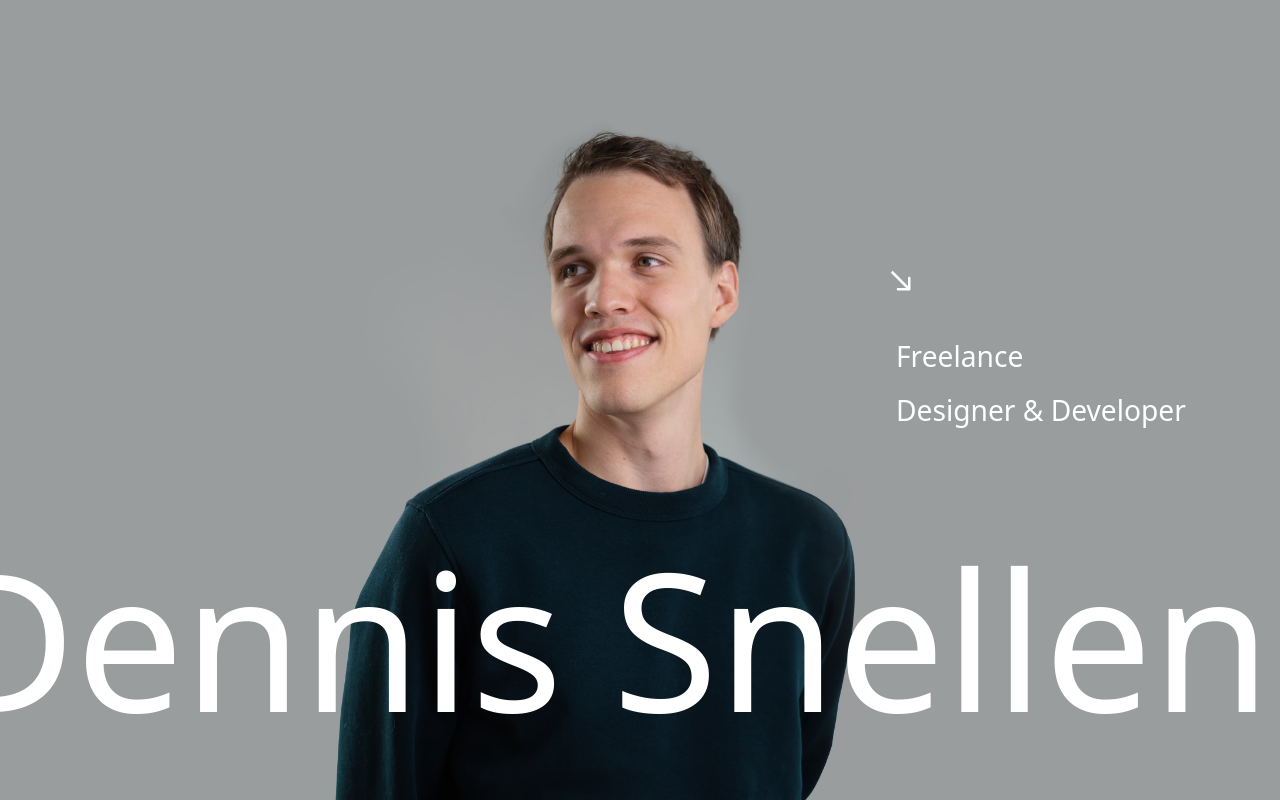
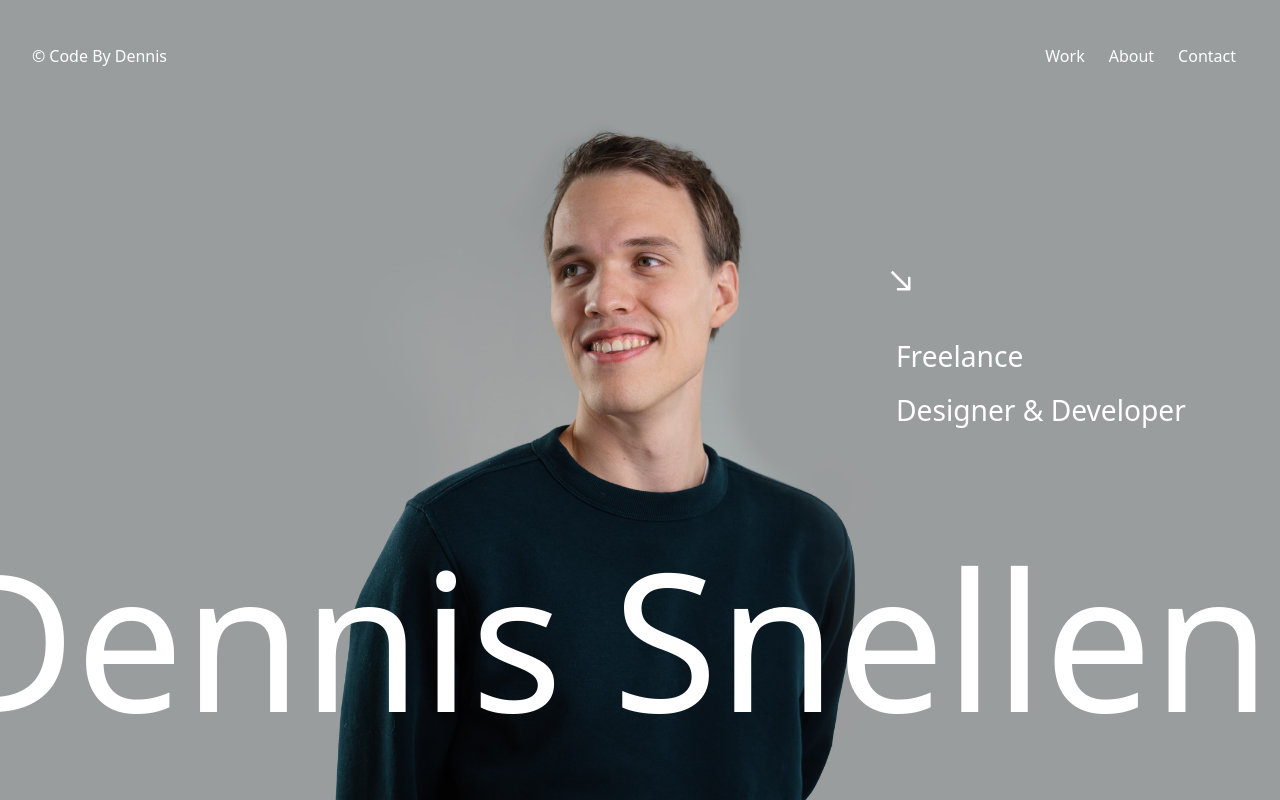
Before and after one commit to Sahil-958/recreations, a React (Vite) app: page / in a window 1280 px wide. Shown: the top 800 px of the page. Built offline with nearby package versions, Linux system fonts and the light colour scheme.

Commit message:
added header component

```diff
--- a/src/App.tsx
+++ b/src/App.tsx
@@ -4,6 +4,7 @@ import { motion } from "motion/react";
 import Projects from "./componenets/Projects";
 import LocomotiveScroll from "locomotive-scroll";
 import { useEffect } from "react";
+import Header from "./componenets/Header";
 
 function App() {
   useEffect(() => {
@@ -42,6 +43,7 @@ function App() {
         animate="enter"
         className="relative h-[115vh] flex overflow-hidden bg-[#999d9e]"
       >
+        <Header />
         <img
           draggable="false"
           className="object-cover h-full absolute left-1/2 -translate-x-1/2"
--- /dev/null
+++ b/src/componenets/Header.tsx
@@ -0,0 +1,85 @@
+"use client";
+import { useRef, useState } from "react";
+import { motion, useInView } from "framer-motion";
+
+export default function Header() {
+  const header = useRef(null);
+  const [isActive, setIsActive] = useState(false);
+  const inView = useInView(header);
+
+  return (
+    <>
+      <div
+        ref={header}
+        className="absolute flex z-10 top-0 text-white p-8 justify-between w-full font-light box-border items-center"
+      >
+        <div className="flex gap-1 group cursor-pointer justify-center items-center">
+          <span className="group-hover:rotate-360 transition-all duration-500 ease-[cubic-bezier(0.76,0,0.24,1)] origin-center m-0">
+            ©
+          </span>
+          <span
+            className="group-hover:pr-10 transition-all duration-500 ease-[cubic-bezier(0.76,0,0.24,1)]
+           flex relative overflow-hidden whitespace-nowrap"
+          >
+            <span
+              className="group-hover:-translate-x-full transition-all duration-500 ease-[cubic-bezier(0.76,0,0.24,1)]
+             pr-1 group-hover:pr-0"
+            >
+              Code By
+            </span>
+            <span className="group-hover:-translate-x-full transition-all duration-500 ease-[cubic-bezier(0.76,0,0.24,1)]">
+              <span>Dennis</span>
+              <span className="pl-1 absolute">Snellenberg</span>
+            </span>
+          </span>
+        </div>
+        <div className="flex items-center">
+          {["Work", "About", "Contact"].map((item, index) => (
+            <div
+              key={index}
+              className="flex flex-col relative z-1 p-3 cursor-pointer group"
+            >
+              <a>{item}</a>
+              <div
+                className="absolute w-[5px] h-[5px] bottom-0 left-1/2 -translate-x-1/2 rounded-full
+               scale-0 transition-all duration-200 bg-white group-hover:scale-100"
+              ></div>
+            </div>
+          ))}
+        </div>
+      </div>
+
+      <motion.div
+        onClick={() => setIsActive(!isActive)}
+        className="fixed right-5 top-5 z-10 w-[80px] h-[80px] rounded-full bg-[#1c1d20] cursor-pointer flex items-center justify-center"
+        variants={{
+          show: {
+            scale: 1,
+          },
+          hide: {
+            scale: 0,
+          },
+        }}
+        initial={{ scale: 0 }}
+        animate={inView ? "hide" : "show"}
+        exit={{ scale: 0 }}
+        transition={{ duration: 0.3, ease: "easeOut" }}
+      >
+        <div
+          className={`w-full relative z-1
+                        after:content-[''] after:block after:h-[1px] after:w-[40%] after:m-auto
+                        after:bg-white after:relative after:transition-transform after:-top-[5px]
+                        before:content-[''] before:block before:h-[1px] before:w-[40%] before:m-auto
+                        before:bg-white before:relative before:transition-transform before:top-[5px]
+                        ${
+                          isActive
+                            ? "after:rotate-45 after:-top-[1px] before:-rotate-45 before:top-0"
+                            : ""
+                        }`}
+        ></div>
+      </motion.div>
+
+      {/* <AnimatePresence mode="wait">{isActive && <Nav />}</AnimatePresence> */}
+    </>
+  );
+}
```
